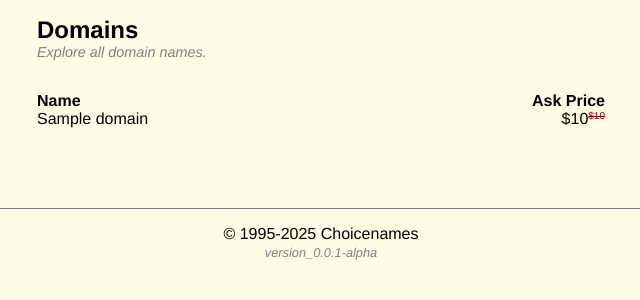
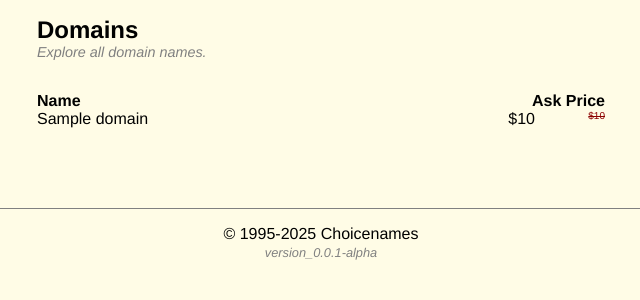
Before and after one commit to reyesjl/choicenames, a Django app: page /domains/ in a window 1280 px wide. Shown: the part 100-400 px from the top of the page, without its empty margins (319-959 px from the left). Run offline with Django 5.2, Linux system fonts and the light colour scheme; tables that the repository leaves empty hold one stand-in row (values such as "Sample post").

Commit message:
No Story - added udpate;

```diff
--- a/domains/static/domains/css/index.css
+++ b/domains/static/domains/css/index.css
@@ -32,6 +32,10 @@
     flex-wrap: wrap;
 }
 
+.ask-price {
+    min-width: 80px;
+}
+
 .compare-price {
     color: darkred;
     font-size: .625rem;
```
